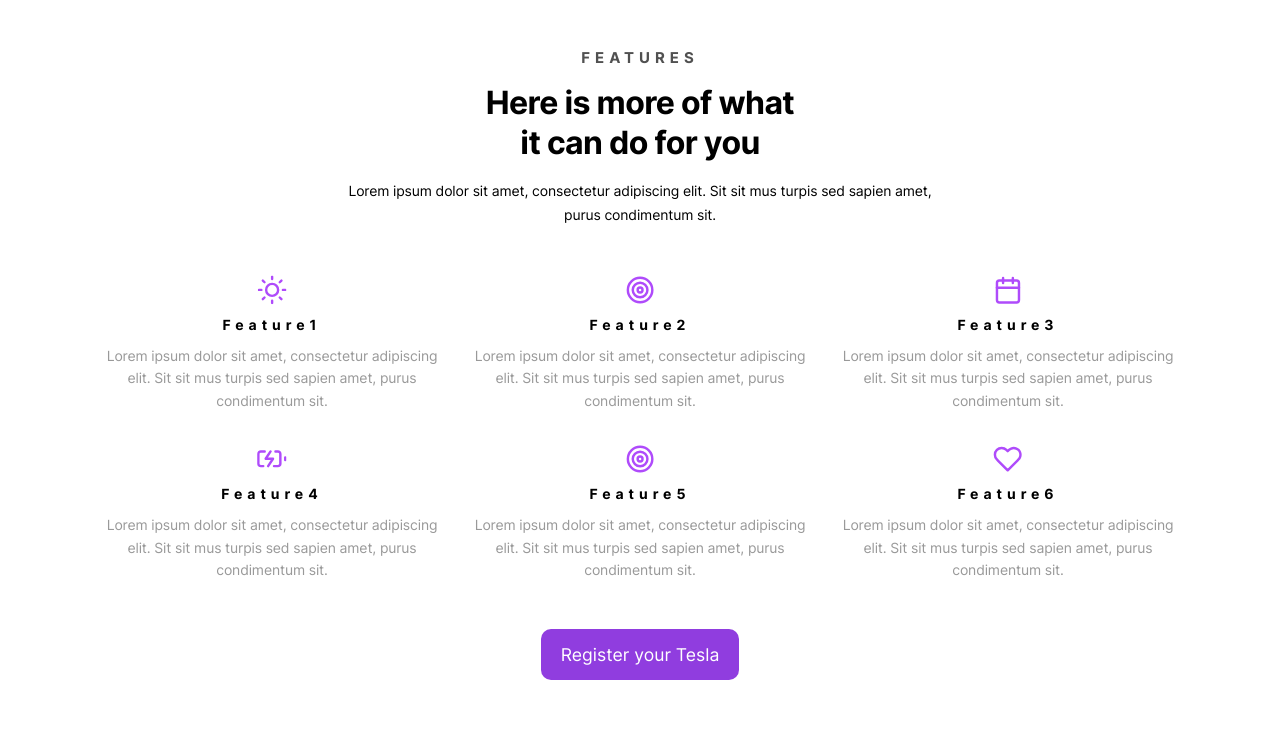
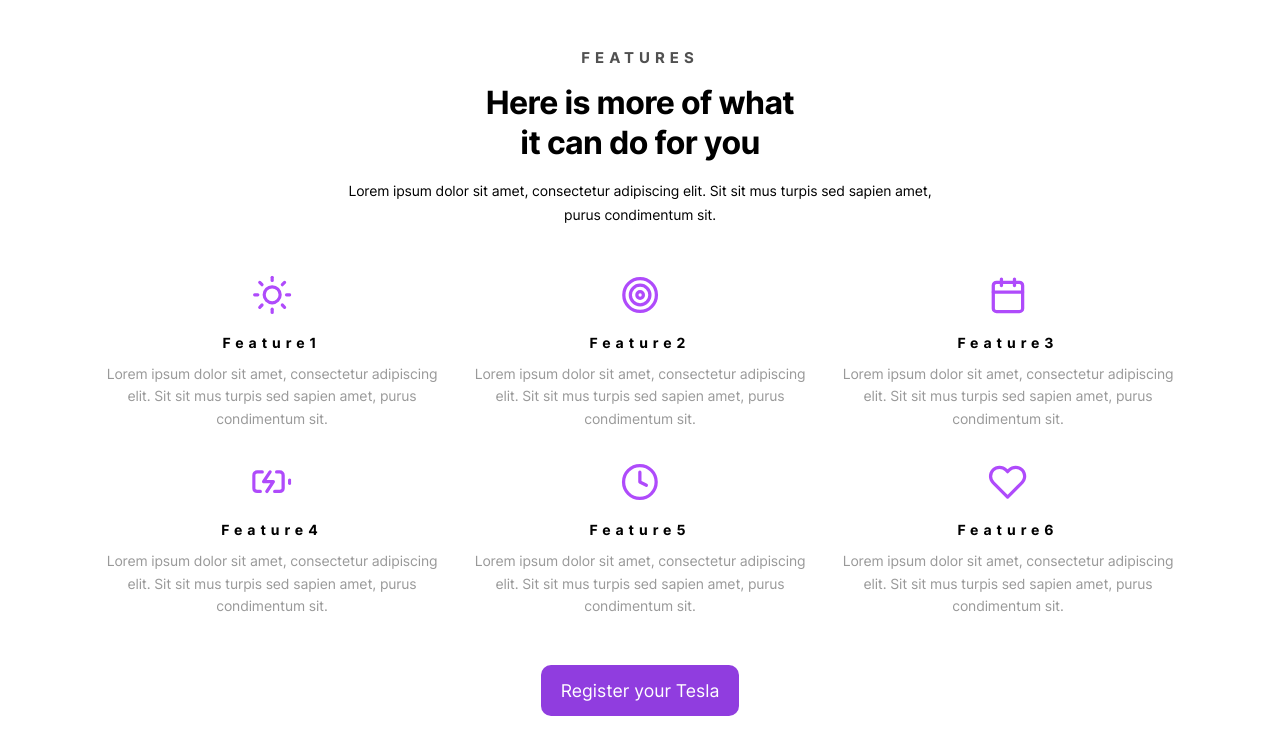
Before and after one commit to aanish101/demo, a React (Create React App) app: page / in a window 1280 px wide. Shown: the top 754 px of the page. Built offline with nearby package versions, Linux system fonts and the light colour scheme.

Commit message:
Icon Fix

```diff
--- a/src/App.css
+++ b/src/App.css
@@ -117,8 +117,8 @@
   transform: translateY(3px);
 }
 .icon {
-  width: 30px;
-  height: 30px;
+  width: 40px;
+  height: 40px;
 }
 @media screen and (min-width: 768px) {
   .items-grid {
--- a/src/App.js
+++ b/src/App.js
@@ -3,7 +3,7 @@ import Icon1 from './Assets/SVG/Icon1.svg';
 import Icon2 from './Assets/SVG/Icon2.svg';
 import Icon3 from './Assets/SVG/Icon3.svg';
 import Icon4 from './Assets/SVG/Icon4.svg';
-import Icon5 from './Assets/SVG/Icon2.svg';
+import Icon5 from './Assets/SVG/Icon5.svg';
 import Icon6 from './Assets/SVG/Icon6.svg';
 function App() {
   const data = [
@@ -60,7 +60,7 @@ function App() {
         <div className='items-grid'>
           {data.map((item) => (
             <div className='item p-3' key={item.id}>
-              <div className='item-icon flex justify-center mb-2'>
+              <div className='item-icon flex justify-center mb-3'>
                 <img src={item.icon} alt='icon' className='icon' />
               </div>
               <div className='item-text text-center'>
```
